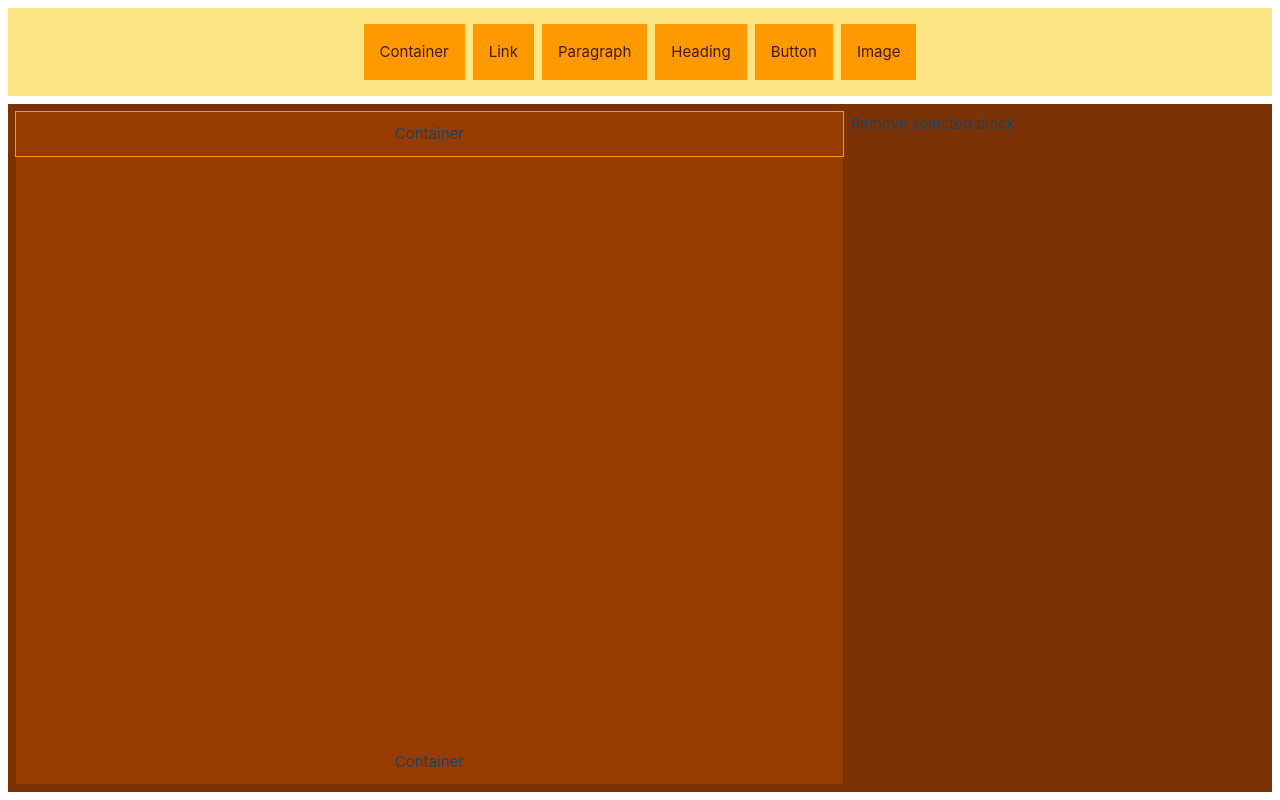
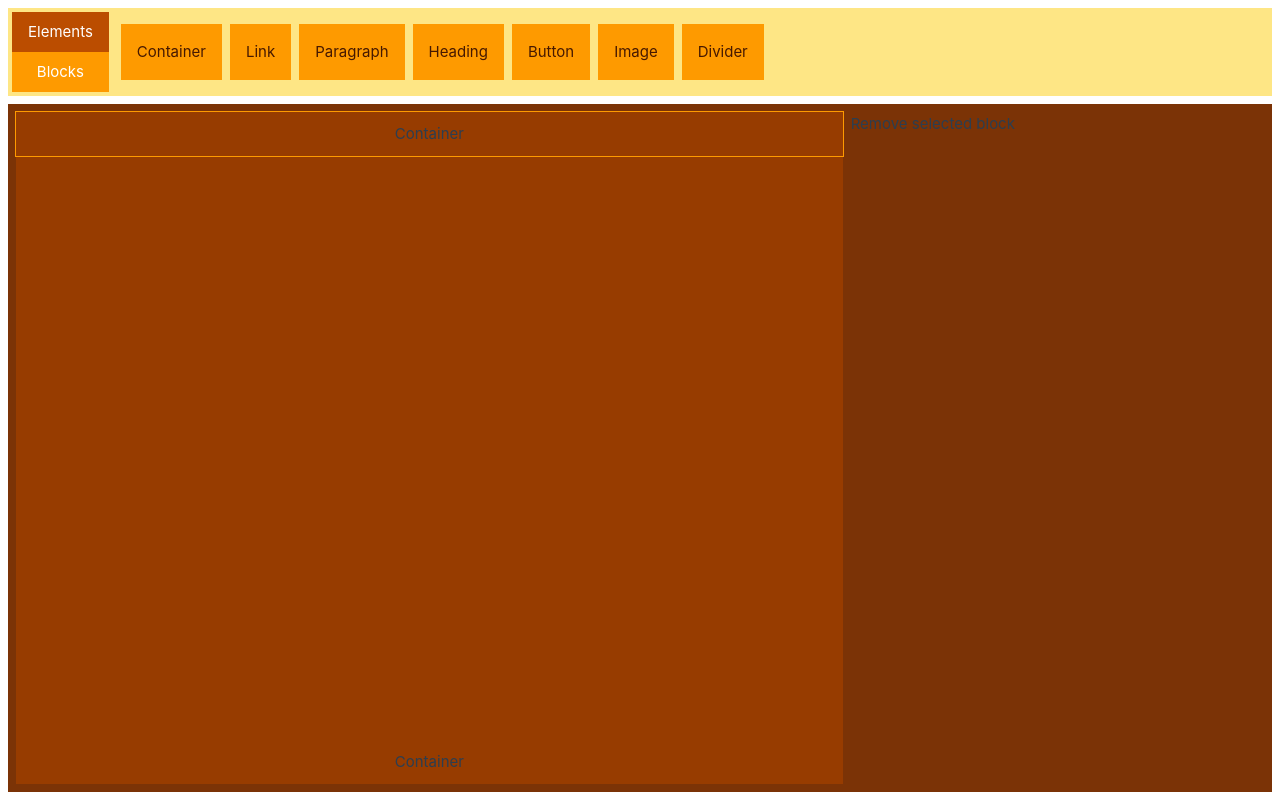
Before and after one commit to ruggiadufour/editor, a Vue app: page / in a window 1280 px wide. Built offline with nearby package versions, Linux system fonts and the light colour scheme; the HTML template or start-up script is replaced by a standard one.

Commit message:
feat: added divider element, heading types and block selector

```diff
--- a/src/assets/main.css
+++ b/src/assets/main.css
@@ -29,3 +29,36 @@ button:hover {
   cursor: pointer;
   opacity: 0.8;
 }
+
+button:disabled {
+  opacity: 0.5;
+  cursor: not-allowed;
+  background-color: #ccc;
+}
+
+h1,
+h2,
+h3,
+h4,
+h5,
+h6 {
+  font-weight: 600;
+}
+
+h1 {
+  font-size: 2rem;
+}
+
+h2 {
+  font-size: 1.5rem;
+}
+
+h3 {
+  font-size: 1.25rem;
+}
+
+h4,
+h5,
+h6 {
+  font-size: 1rem;
+}
--- a/src/components/BlockBuilder.vue
+++ b/src/components/BlockBuilder.vue
@@ -62,6 +62,7 @@ const handleDrop = (e: DragEvent) => {
 
   const method = position === "top" ? "unshift" : "push";
   model.value.content[method](elementDragging.value);
+  emit("on-click", elementDragging.value);
 };
 
 const handleDragOver = (e: DragEvent) => {
@@ -155,7 +156,7 @@ const handleCreateComponent = () => {
 
 <template>
   <div
-    class="relative text-center"
+    class="relative inline-block"
     :style="{ width: model.styles.width, height: model.styles.height }"
   >
     <div
--- a/src/components/Element.vue
+++ b/src/components/Element.vue
@@ -20,6 +20,8 @@ const renderElement = computed(() => {
       return "button";
     case "image":
       return "img";
+    case "divider":
+      return "hr";
     default:
       return "div";
   }
--- a/src/components/ElementConfig.vue
+++ b/src/components/ElementConfig.vue
@@ -70,12 +70,36 @@ const handleRemoveProp = (prop: string) => {
       </div>
 
       <div v-if="element.type === 'link'">
-        <label class="block text-sm font-medium text-gray-700">Href</label>
+        <label class="block text-sm font-medium text-gray-700">Source (URL)</label>
         <input
           v-model="element.properties.href"
           type="text"
           class="mt-1 block w-full rounded-md border-gray-300 shadow-sm focus:border-blue-500 focus:ring-blue-500"
         />
+      </div>
+
+      <div v-if="element.type === 'image'">
+        <label class="block text-sm font-medium text-gray-700">Source (URL)</label>
+        <input
+          v-model="element.properties.src"
+          type="text"
+          class="mt-1 block w-full rounded-md border-gray-300 shadow-sm focus:border-blue-500 focus:ring-blue-500"
+        />
+      </div>
+
+      <div v-if="element.type === 'heading'">
+        <label class="block text-sm font-medium text-gray-700">Type</label>
+        <select
+          v-model="element.meta.tag"
+          class="mt-1 block w-full rounded-md border-gray-300 shadow-sm focus:border-blue-500 focus:ring-blue-500"
+        >
+          <option value="h1">Title H1</option>
+          <option value="h2">Title H2</option>
+          <option value="h3">Title H3</option>
+          <option value="h4">Title H4</option>
+          <option value="h5">Title H5</option>
+          <option value="h6">Title H6</option>
+        </select>
       </div>
 
       <div>
@@ -204,6 +228,10 @@ const handleRemoveProp = (prop: string) => {
         >
           <option value="flex">Flex</option>
           <option value="grid">Grid</option>
+          <option value="block">Block</option>
+          <option value="inline">Inline</option>
+          <option value="inline-block">Inline block</option>
+          <option value="none">None</option>
         </select>
       </div>
 
@@ -219,7 +247,7 @@ const handleRemoveProp = (prop: string) => {
         </select>
       </div>
 
-      <div>
+      <div v-if="['flex', 'grid'].includes(element.styles.display || '')">
         <label class="block text-sm font-medium text-gray-700">Gap</label>
         <input
           v-model="element.styles.gap"
@@ -276,9 +304,9 @@ const handleRemoveProp = (prop: string) => {
           v-model="element.styles.gridTemplateColumns"
           class="mt-1 block w-full rounded-md border-gray-300 shadow-sm focus:border-blue-500 focus:ring-blue-500"
         >
-          <option value="1fr">1 column</option>
+          <option value="repeat(1, 1fr)">1 column</option>
           <option value="repeat(2, 1fr)">2 columns</option>
-          <option value="3fr">3 columns</option>
+          <option value="repeat(3, 1fr)">3 columns</option>
           <option value="repeat(4, 1fr)">4 columns</option>
           <option value="repeat(5, 1fr)">5 columns</option>
           <option value="repeat(6, 1fr)">6 columns</option>
--- a/src/types/index.ts
+++ b/src/types/index.ts
@@ -35,7 +35,7 @@ interface TElementImage extends TElementBase {
 }
 
 interface TElementGeneric extends TElementBase {
-  type: 'paragraph' | 'heading' | 'container'
+  type: 'paragraph' | 'heading' | 'container' | 'divider'
   properties: HTMLAttributes
 }
 
--- a/src/views/HomeView.vue
+++ b/src/views/HomeView.vue
@@ -40,9 +40,11 @@ const elementList: TElement[] = [
       href: location.href,
     },
     styles: {
+      width: "fit-content",
       textDecoration: "underline",
       color: "blue",
-      padding: "1rem",
+      padding: "0.5rem",
+      textAlign: "start",
       display: "inline-block",
     },
   },
@@ -56,7 +58,10 @@ const elementList: TElement[] = [
       props: {},
     },
     properties: {},
-    styles: {},
+    styles: {
+      width: "100%",
+      textAlign: "start",
+    },
   },
   {
     id: 3,
@@ -69,7 +74,10 @@ const elementList: TElement[] = [
       props: {},
     },
     properties: {},
-    styles: {},
+    styles: {
+      width: "100%",
+      textAlign: "start",
+    },
   },
   {
     id: 4,
@@ -85,7 +93,7 @@ const elementList: TElement[] = [
       backgroundColor: "lightblue",
       color: "black",
       padding: "10px",
-      width: "auto",
+      width: "fit-content",
     },
   },
   {
@@ -104,6 +112,21 @@ const elementList: TElement[] = [
     styles: {
       width: "100px",
       height: "auto",
+      display: "inline-block",
+    },
+  },
+  {
+    id: 6,
+    type: "divider",
+    text: "Divider",
+    content: [],
+    meta: {
+      hasChildren: false,
+      props: {},
+    },
+    properties: {},
+    styles: {
+      width: "100%",
     },
   },
 ];
@@ -111,9 +134,13 @@ const elementList: TElement[] = [
 const document = ref<TElement>(structuredClone(elementList[0]));
 const selectedBlock = ref<TElement | null>(null);
 const items = ref<TElement[]>(structuredClone(elementList));
+const selectedTab = ref<"elements" | "blocks">("elements");
 
 const handleClick = (block: TElement) => {
   selectedBlock.value = block;
+  if (block.type !== "container") {
+    selectedTab.value = "elements";
+  }
 };
 
 const handleCreateComponent = (block: TElement) => {
@@ -125,13 +152,46 @@ const handleCreateComponent = (block: TElement) => {
 
 <template>
   <div class="p-2 box-border flex flex-col h-screen gap-2">
-    <div class="flex items-center justify-center gap-2 bg-amber-200 h-[100px] w-full">
+    <div class="flex items-center justify-start gap-2 bg-amber-200 h-[100px] w-full">
+      <div class="h-full flex flex-col justify-between p-1">
+        <button
+          class="text-white px-4 py-2"
+          :class="[selectedTab === 'elements' ? 'bg-amber-700' : 'bg-amber-500']"
+          @click="selectedTab = 'elements'"
+        >
+          Elements
+        </button>
+        <button
+          class="text-white px-4 py-2"
+          :class="[selectedTab === 'blocks' ? 'bg-amber-700' : 'bg-amber-500']"
+          @click="selectedTab = 'blocks'"
+        >
+          Blocks
+        </button>
+      </div>
       <DraggableItem
+        v-if="selectedTab === 'elements'"
         v-for="item in items"
         :key="item.id"
         :text="item.text"
         :meta="item"
       />
+      <div v-if="selectedTab === 'blocks'" class="flex gap-2">
+        <DraggableItem
+          v-for="block in [1, 2, 3, 4, 5, 6]"
+          :key="block"
+          :text="`Block ${block}`"
+          :meta="{
+            ...elementList[0],
+            styles: {
+              display: 'grid',
+              gridTemplateColumns: `repeat(${block}, 1fr)`,
+              gap: '1rem',
+              width: '100%',
+            },
+          }"
+        />
+      </div>
     </div>
 
     <div class="flex gap-2 bg-amber-900 h-full p-2">
```
